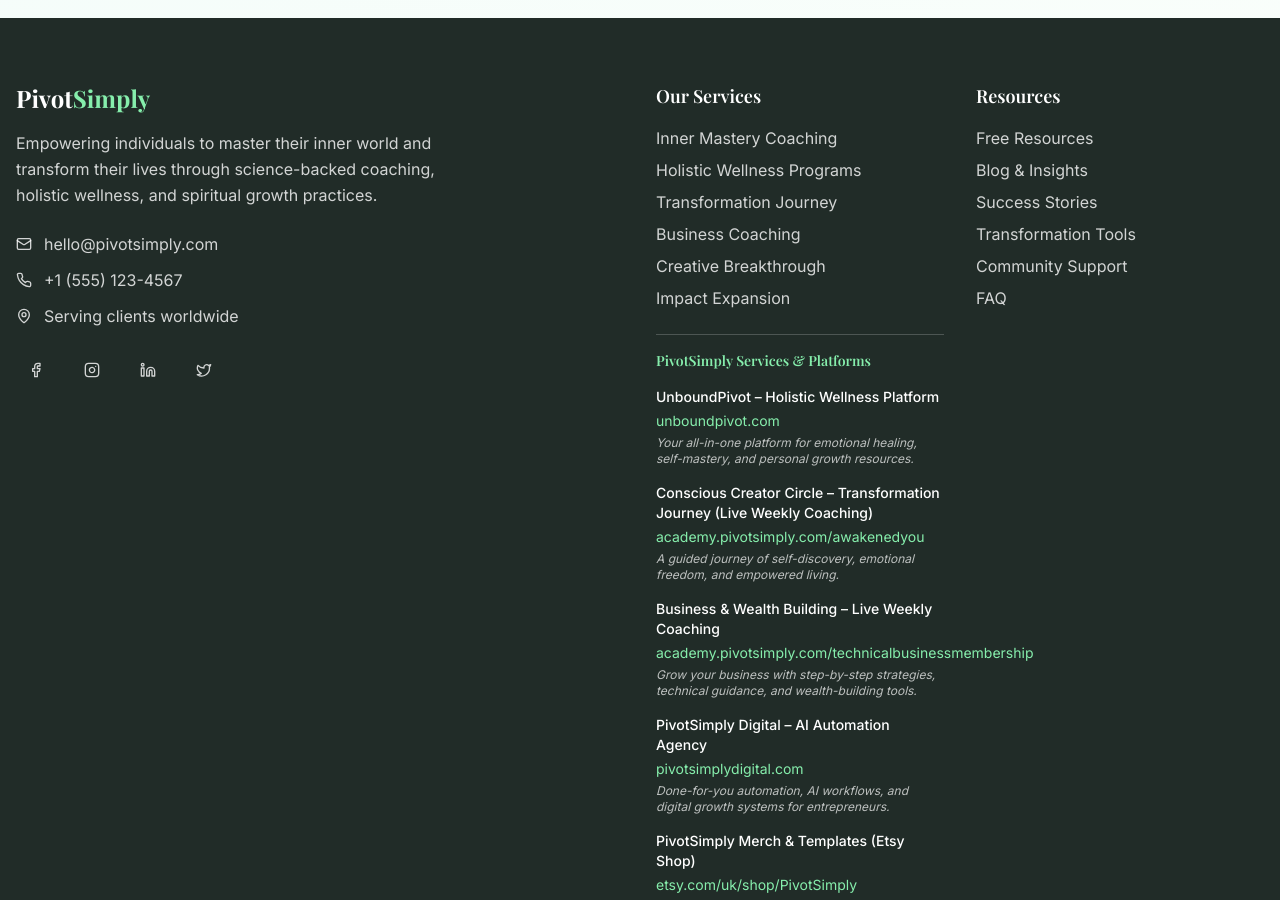
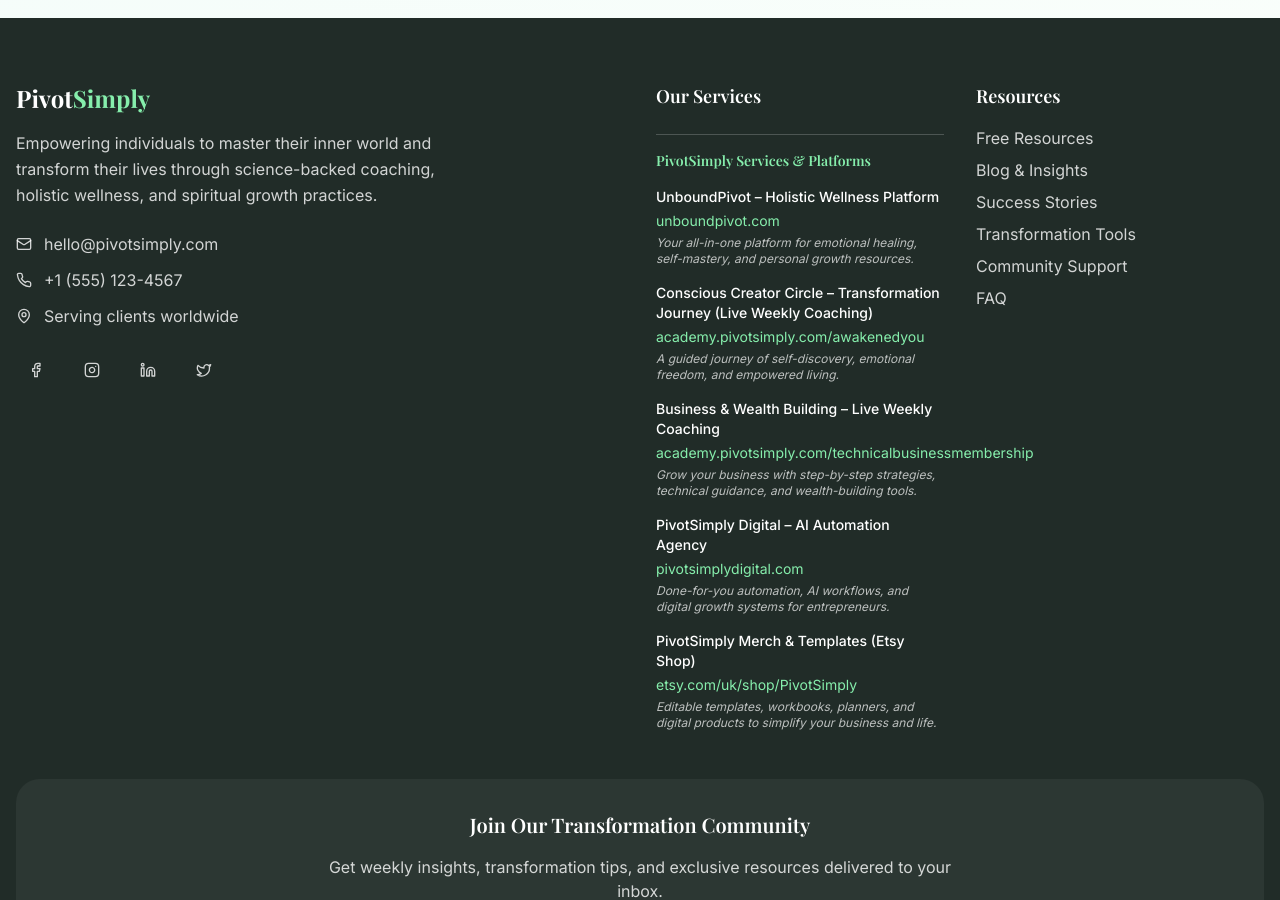
Before and after one commit to PivotSimplyLimited/pivot-simply-landing, a React (Vite) app: page /blog in a window 1280 px wide. Shown: the part 5380-6280 px from the top of the page. Built offline with nearby package versions, Linux system fonts and the light colour scheme; the HTML template or start-up script is replaced by a standard one.

Commit message:
Remove old services list

```diff
--- a/src/components/Footer.tsx
+++ b/src/components/Footer.tsx
@@ -2,14 +2,7 @@ import { Button } from "@/components/ui/button";
 import { Heart, Mail, Phone, MapPin, Facebook, Instagram, Linkedin, Twitter } from "lucide-react";
 
 const Footer = () => {
-  const quickLinks = [
-    "Inner Mastery Coaching",
-    "Holistic Wellness Programs",
-    "Transformation Journey",
-    "Business Coaching",
-    "Creative Breakthrough",
-    "Impact Expansion"
-  ];
+  const quickLinks = [];
 
   const resources = [
     "Free Resources",
```
